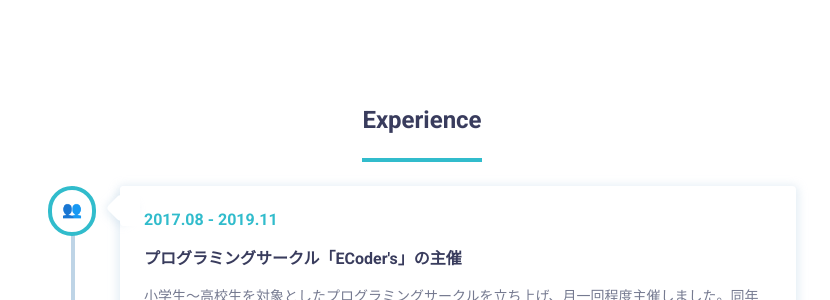
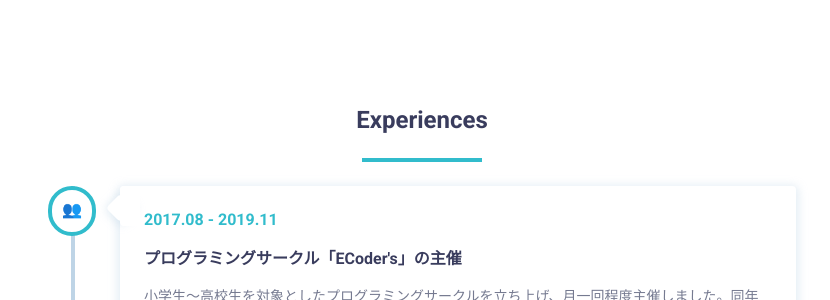
Before and after one commit to madoreenu/yuki384.github.io, a Jekyll site: the page built from about.md, in a window 1280 px wide and 900 px high, scrolled down 906 px. Shown: the part 154-454 px from the top of the window, without its empty margins (218-1048 px from the left). Built offline with Jekyll 4.4.1, drawn with Linux system fonts in a browser that asks for light colours; nearby versions of some CDN libraries; some web fonts are replaced.

Commit message:
文言変更 : Experience -> Experiences

```diff
--- a/about.md
+++ b/about.md
@@ -25,7 +25,7 @@ layout: default
   <p>商工会議所認定 2分野 1級カラーコーディネーター「商品色彩」</p>
 </section>
 <section>
-  <h2 class="top-h2">Experience</h2>
+  <h2 class="top-h2">Experiences</h2>
   <div class="history">
     {% for elem in site.data.history %}
       {% include historyElm.html %}
```
